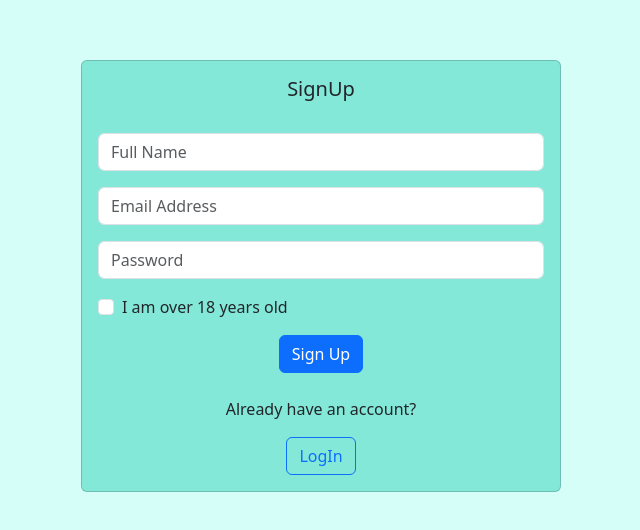
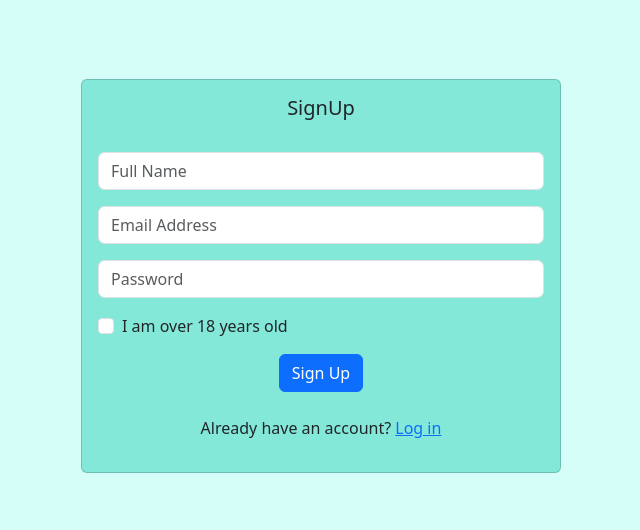
Before and after one commit to devsa4/-Child-Health-Record-Booklet, a React (Create React App) app: page / in a window 1280 px wide. Shown: the part 124-654 px from the top of the page, without its empty margins (319-959 px from the left). Built offline with nearby package versions, Linux system fonts and the light colour scheme.

Commit message:
changed login fields and made links instead to buttons

```diff
--- a/src/frontend/login.js
+++ b/src/frontend/login.js
@@ -12,19 +12,21 @@ function LoginForm() {
         <Card.Title>Login</Card.Title>
         <Form>
       <Form.Group className="mb-3" controlId="formBasicEmail">
-        <Form.Control type="text" placeholder="National ID" />
+        <Form.Control type="text" placeholder="Your ID" />
       </Form.Group>
       <Form.Group className="mb-3" controlId="formBasicPassword">
-        <Form.Control type="text" placeholder="Enter capcha" />
+        <Form.Control type="password" placeholder="Enter password" />
       </Form.Group>
       <Button variant="primary" type="submit">
         Login
       </Button>
     </Form>
-    <p>Don't have an account?</p>
-    <Link to="/">
-    <Button variant="outline-primary">Sign Up</Button>
+    <p>Don't have an account?
+      <Link to="/">
+    Sign up
     </Link>
+    </p>
+
     </Card.Body>
     </Card>
     </div>
--- a/src/frontend/signup.js
+++ b/src/frontend/signup.js
@@ -35,10 +35,10 @@ function SignUPForm() {
     </Form>
     <br></br>
     <div className='text-center'>
-    <p>Already have an account?</p>
-    <Link to="/login">
-    <Button variant="outline-primary">LogIn</Button>
-    </Link>
+    <p>Already have an account? <Link to="/login">
+    Log in
+    </Link></p>
+
     </div>
     </Card.Body>
     </Card>
```
